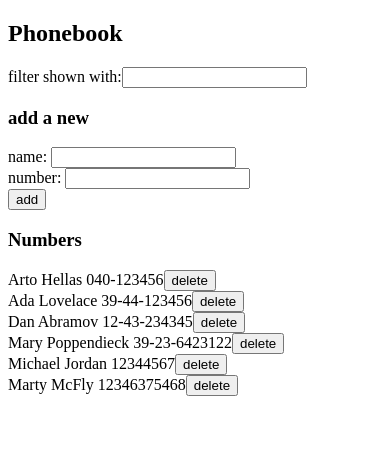
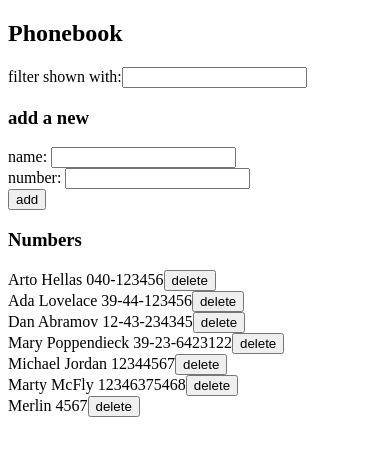
Before and after one commit to gzavvo/fullstackopen, a React (Create React App) app in the folder part2/phonebook/: page / in a window 390 px wide. Shown: the top 456 px of the page. Built offline with nearby package versions, Linux system fonts and the light colour scheme; data requests are answered from the project's data file; the HTML template or start-up script is replaced by a standard one.

Commit message:
2.18: Phonebook step10

```diff
--- a/part2/phonebook/db.json
+++ b/part2/phonebook/db.json
@@ -29,6 +29,11 @@
       "name": "Marty McFly",
       "number": "12346375468",
       "id": 6
+    },
+    {
+      "name": "Merlin",
+      "number": "4567",
+      "id": 7
     }
   ]
 }
--- a/part2/phonebook/src/App.js
+++ b/part2/phonebook/src/App.js
@@ -18,15 +18,24 @@
       })
   }, [])
 
-  console.log(persons)
-
   const addPerson = (event) => {
     event.preventDefault()
-    if (persons.find(person => person.name === newName)) {
-      alert(`${newName} is already added to phonebook`)
+    const existingUser = persons.find(person => person.name === newName)
+    if (existingUser) {
+      if (window.confirm(` ${existingUser.name} is already added to phonebook, replace the old number with a new one?`)) {
+        const personObject = {
+          ...existingUser,
+          number: newNumber
+        }
+        personService
+          .updateNumber(existingUser.id, personObject)
+          .then(returnedPerson => {
+            setPersons(persons.map(person => person.id !== existingUser.id ? person : returnedPerson))
           setNewName('')
-      return false
+          setNewNumber('')
+          })
       }
+    } else {
 
       const personObject = {
         name: newName,
@@ -40,6 +49,7 @@
           setNewName('')
           setNewNumber('')
         })
+    }
   }
 
   const removePersonOf = (id) => {
--- a/part2/phonebook/src/services/persons.js
+++ b/part2/phonebook/src/services/persons.js
@@ -12,9 +12,14 @@
   return request.then(response => response.data)
 }
 
+const updateNumber = (id, newObject) => {
+  const request = axios.put(`${baseUrl}/${id}`, newObject)
+  return request.then(response => response.data)
+}
+
 const remove = id => {
   const request = axios.delete(`${baseUrl}/${id}`)
   return request.then(response => response.data)
 }
 
-export default { getAll, create, remove }
+export default { getAll, create, remove, updateNumber }
```
Lines whose indentation alone changed are shown as unchanged.
